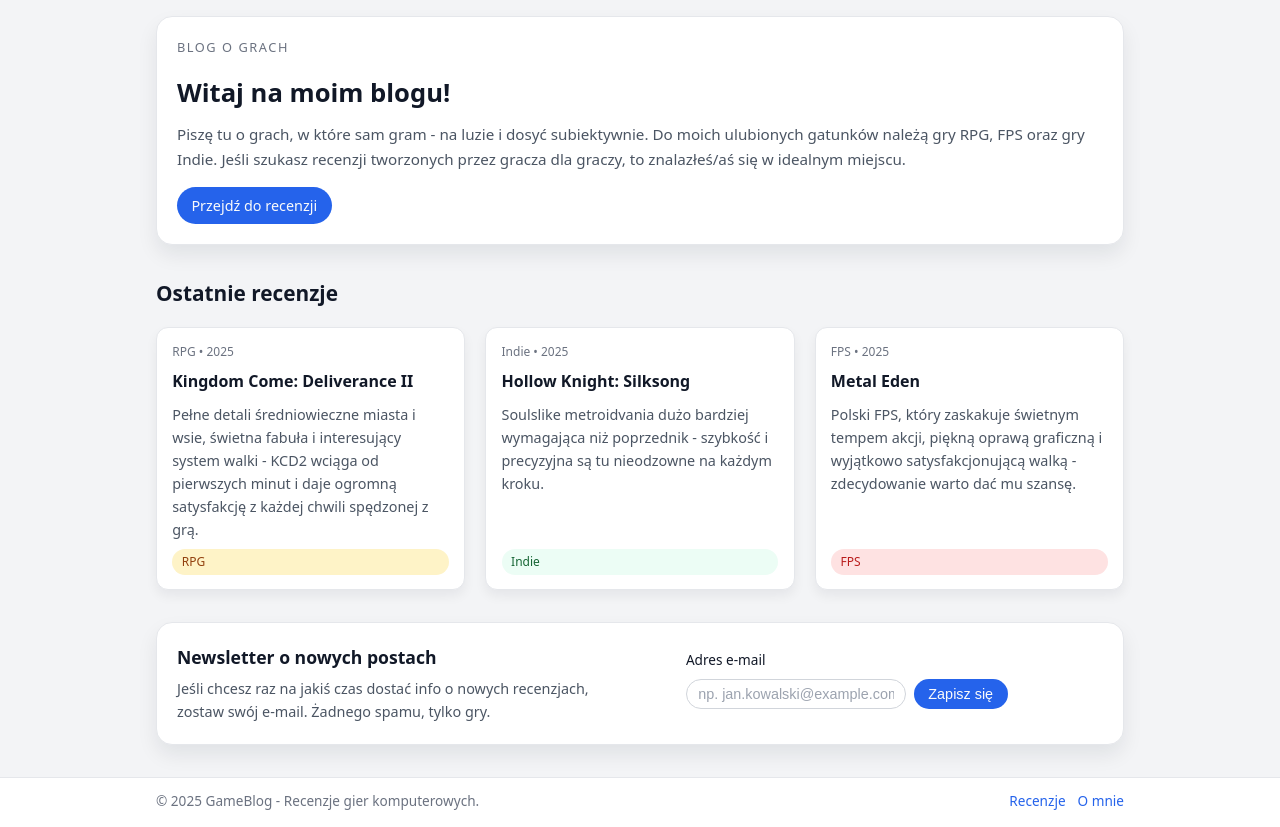
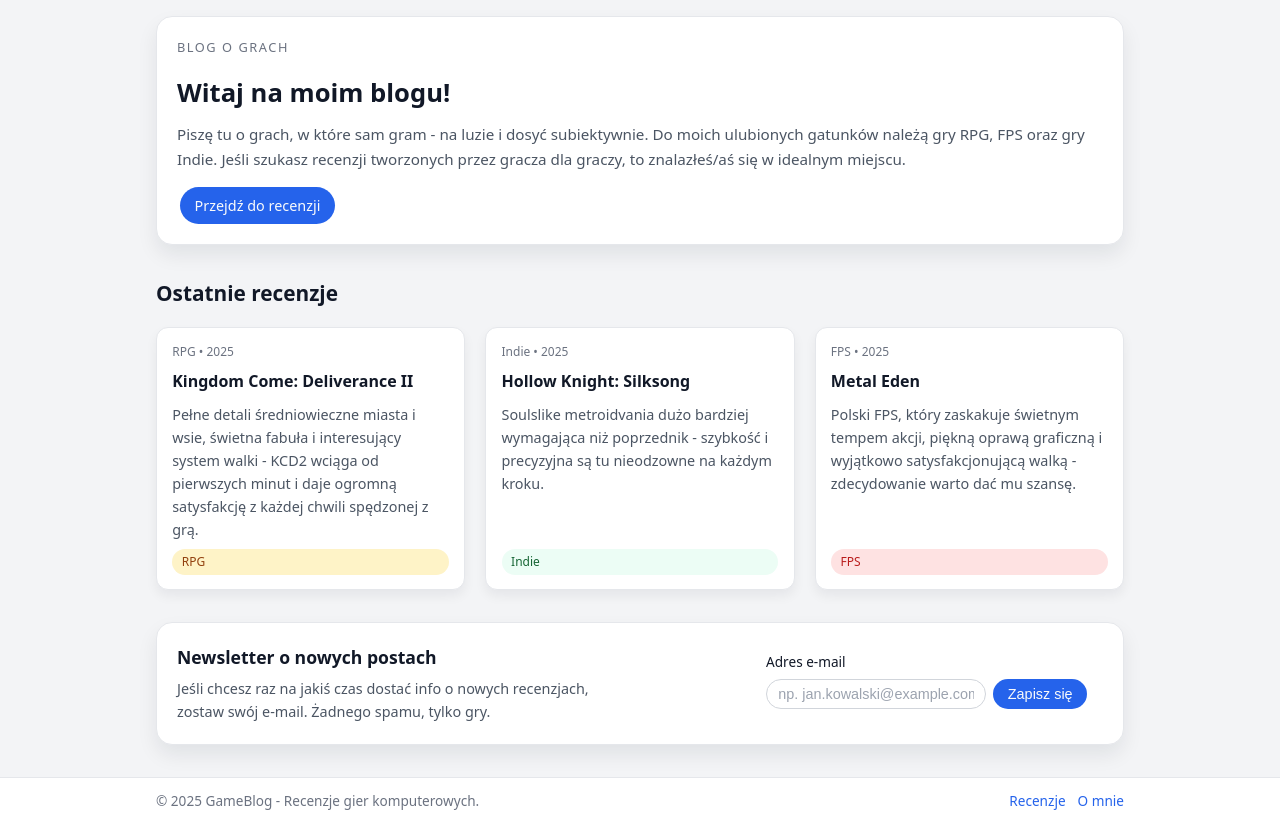
Before and after one commit to Kwazar374/Projekt-TechnikiWWW, a plain HTML site: page index.html in a window 1280 px wide. Shown: the part 78-905 px from the top of the page. Drawn offline with Linux system fonts and the light colour scheme.

Commit message:
Fix newsletter-form bug

```diff
--- a/style.css
+++ b/style.css
@@ -352,6 +352,7 @@ main {
 .btn-primary {
   background-color: #2563eb;
   color: #f9fafb;
+  margin-left: 0.2rem;
 }
 
 .btn-primary:hover,
@@ -462,7 +463,7 @@ main {
   padding: 1.25rem 1.25rem;
   box-shadow: 0 10px 20px rgba(15, 23, 42, 0.08);
   display: flex;
-  flex-wrap: wrap;
+  flex-wrap: nowrap;
   gap: 1rem;
   align-items: center;
   justify-content: space-between;
@@ -470,6 +471,7 @@ main {
 
 .newsletter-text {
   max-width: 420px;
+  display: inline;
 }
 
 .newsletter-text h2 {
@@ -484,18 +486,22 @@ main {
 
 /* Simple form (box model) */
 .newsletter-form {
-  display: flex;
+  display: inline;
+  margin-right: 1rem;
   flex-wrap: wrap;
   gap: 0.5rem;
   align-items: flex-start;
 }
 
 .newsletter-form label {
+  display: flex;
+  margin-bottom: 0.4rem;
   font-size: 0.85rem;
   width: 100%;
 }
 
 .newsletter-form input[type="email"] {
+  display: inline;
   padding: 0.4rem 0.7rem;
   border-radius: 999px;
   border: 1px solid #d1d5db;
@@ -509,6 +515,8 @@ main {
 
 .newsletter-error {
   width: 100%;
+  display: flex;
+  margin-top: 0.4rem;
   font-size: 0.8rem;
   color: #b91c1c;
 }
```
